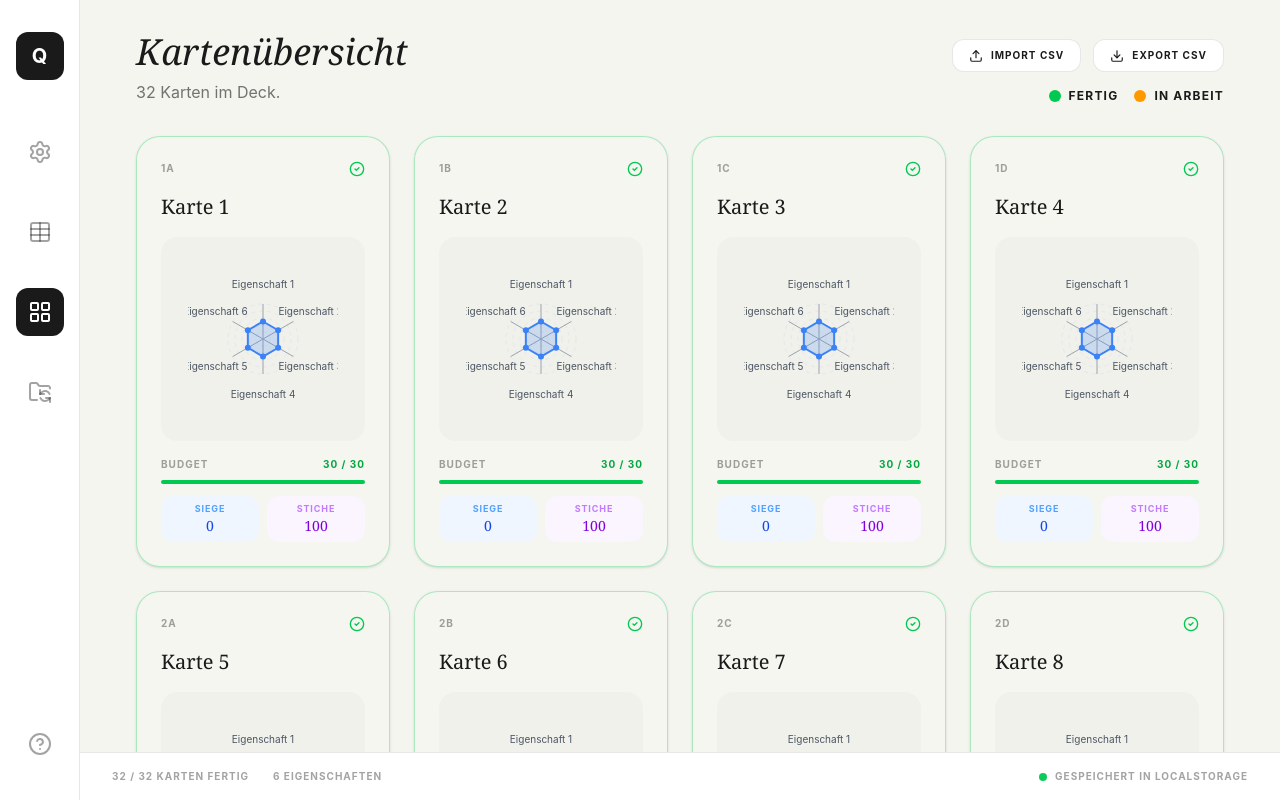
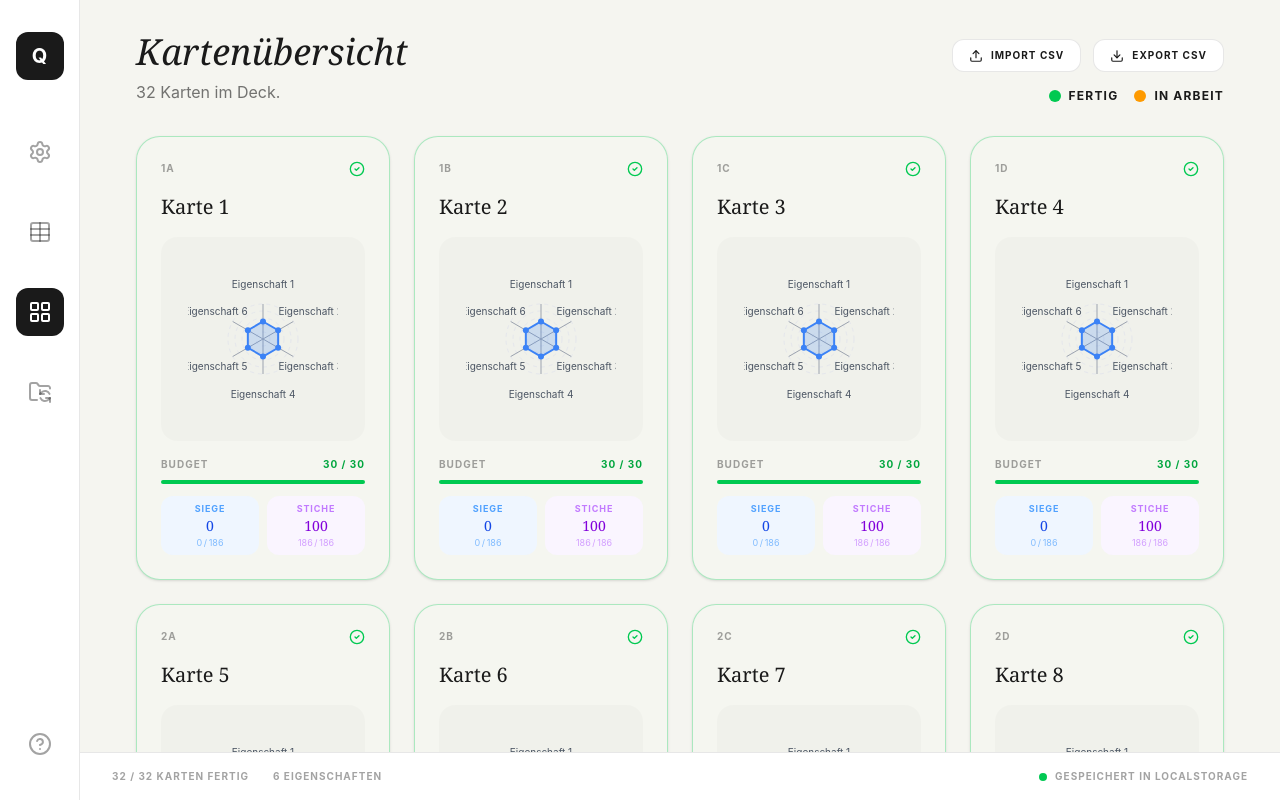
Before and after one commit to Lotes/quartett-meister, a Next.js app: page / in a window 1280 px wide. Shown: the top 800 px of the page. Built offline with nearby package versions, Linux system fonts and the light colour scheme.

Commit message:
Show raw win/tie counts below percentage metrics in grid and detail views
Co-authored-by: Lotes <1525964+Lotes@users.noreply.github.com>

```diff
--- a/app/page.tsx
+++ b/app/page.tsx
@@ -275,7 +275,7 @@ export default function QuartettEditor() {
 
     if (totalComparisons <= 0) {
       for (const card of readyCards) {
-        metrics.set(card.id, { siegespunkte: 0, stichpunkte: 0 });
+        metrics.set(card.id, { siegespunkte: 0, stichpunkte: 0, totalWins: 0, totalTies: 0, totalComparisons: 0 });
       }
       return metrics;
     }
@@ -295,6 +295,9 @@ export default function QuartettEditor() {
       metrics.set(cardId, {
         siegespunkte: Math.ceil(100 * totalWins / totalComparisons),
         stichpunkte: Math.ceil(100 * totalTies / totalComparisons),
+        totalWins,
+        totalTies,
+        totalComparisons,
       });
     }
 
@@ -982,10 +985,12 @@ export default function QuartettEditor() {
                               <div className="bg-blue-50 rounded-xl px-2 py-1.5 text-center">
                                 <div className="text-[9px] font-bold uppercase tracking-widest text-blue-400">Siege</div>
                                 <div className="text-sm font-serif text-blue-700">{m.siegespunkte}</div>
+                                <div className="text-[9px] text-blue-400/70">{m.totalWins}&thinsp;/&thinsp;{m.totalComparisons}</div>
                               </div>
                               <div className="bg-purple-50 rounded-xl px-2 py-1.5 text-center">
                                 <div className="text-[9px] font-bold uppercase tracking-widest text-purple-400">Stiche</div>
                                 <div className="text-sm font-serif text-purple-700">{m.stichpunkte}</div>
+                                <div className="text-[9px] text-purple-400/70">{m.totalTies}&thinsp;/&thinsp;{m.totalComparisons}</div>
                               </div>
                             </div>
                           );
@@ -1079,10 +1084,12 @@ export default function QuartettEditor() {
                             <div className="bg-blue-50 rounded-2xl p-4 text-center">
                               <div className="text-[10px] font-bold uppercase tracking-widest text-blue-400 mb-1">Siegespunkte</div>
                               <div className="text-3xl font-serif text-blue-700">{m.siegespunkte}</div>
+                              <div className="text-[10px] text-blue-400/70 mt-1">{m.totalWins}&thinsp;/&thinsp;{m.totalComparisons}</div>
                             </div>
                             <div className="bg-purple-50 rounded-2xl p-4 text-center">
                               <div className="text-[10px] font-bold uppercase tracking-widest text-purple-400 mb-1">Stichpunkte</div>
                               <div className="text-3xl font-serif text-purple-700">{m.stichpunkte}</div>
+                              <div className="text-[10px] text-purple-400/70 mt-1">{m.totalTies}&thinsp;/&thinsp;{m.totalComparisons}</div>
                             </div>
                           </div>
                         </div>
--- a/lib/metrics.ts
+++ b/lib/metrics.ts
@@ -3,6 +3,9 @@ import { Card, PropertyDefinition } from './types';
 export interface CardMetrics {
   siegespunkte: number;
   stichpunkte: number;
+  totalWins: number;
+  totalTies: number;
+  totalComparisons: number;
 }
 
 /**
```
Also changed, not shown: 1 other file (tests, documents, lock files or other folders).
